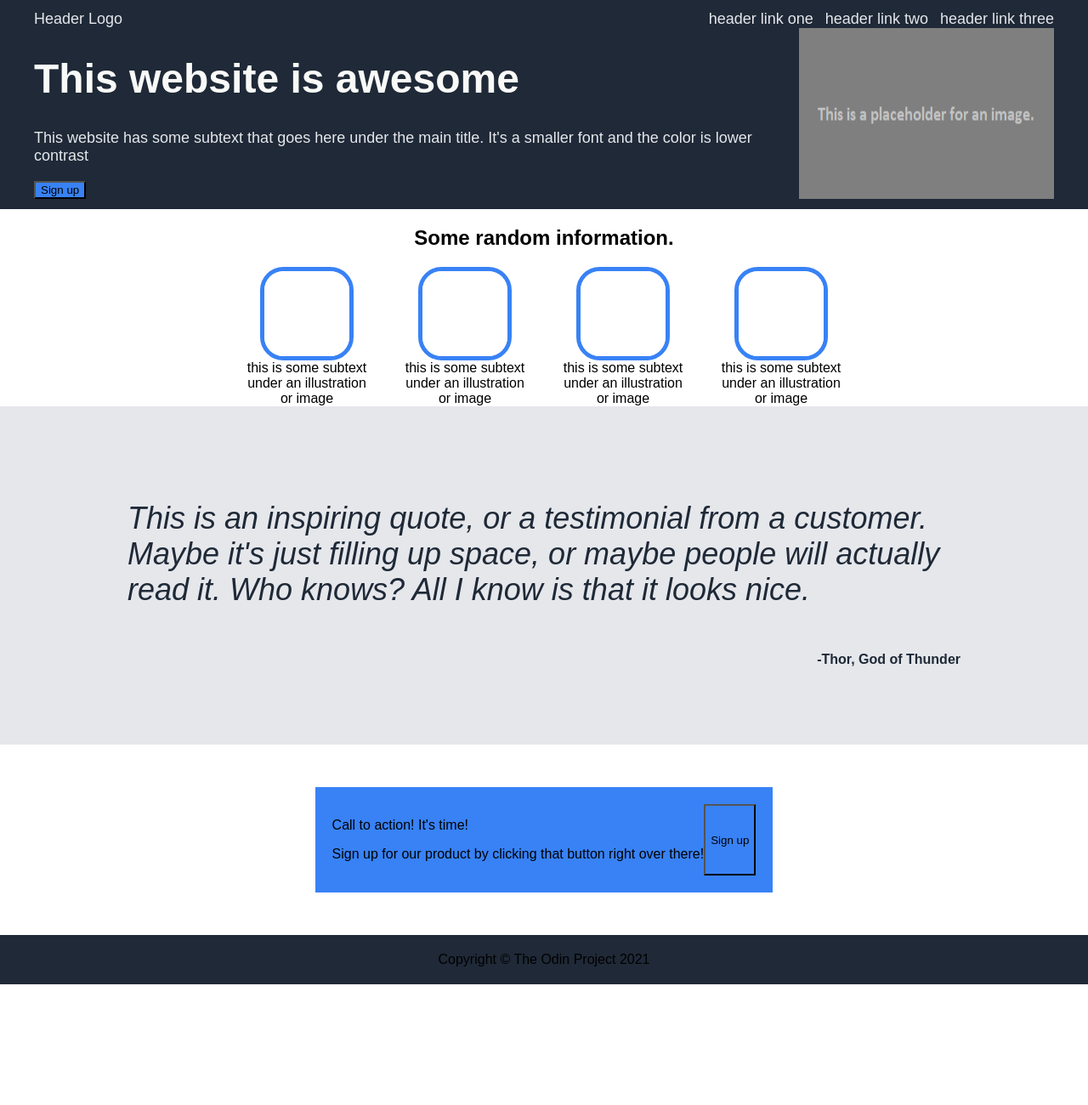
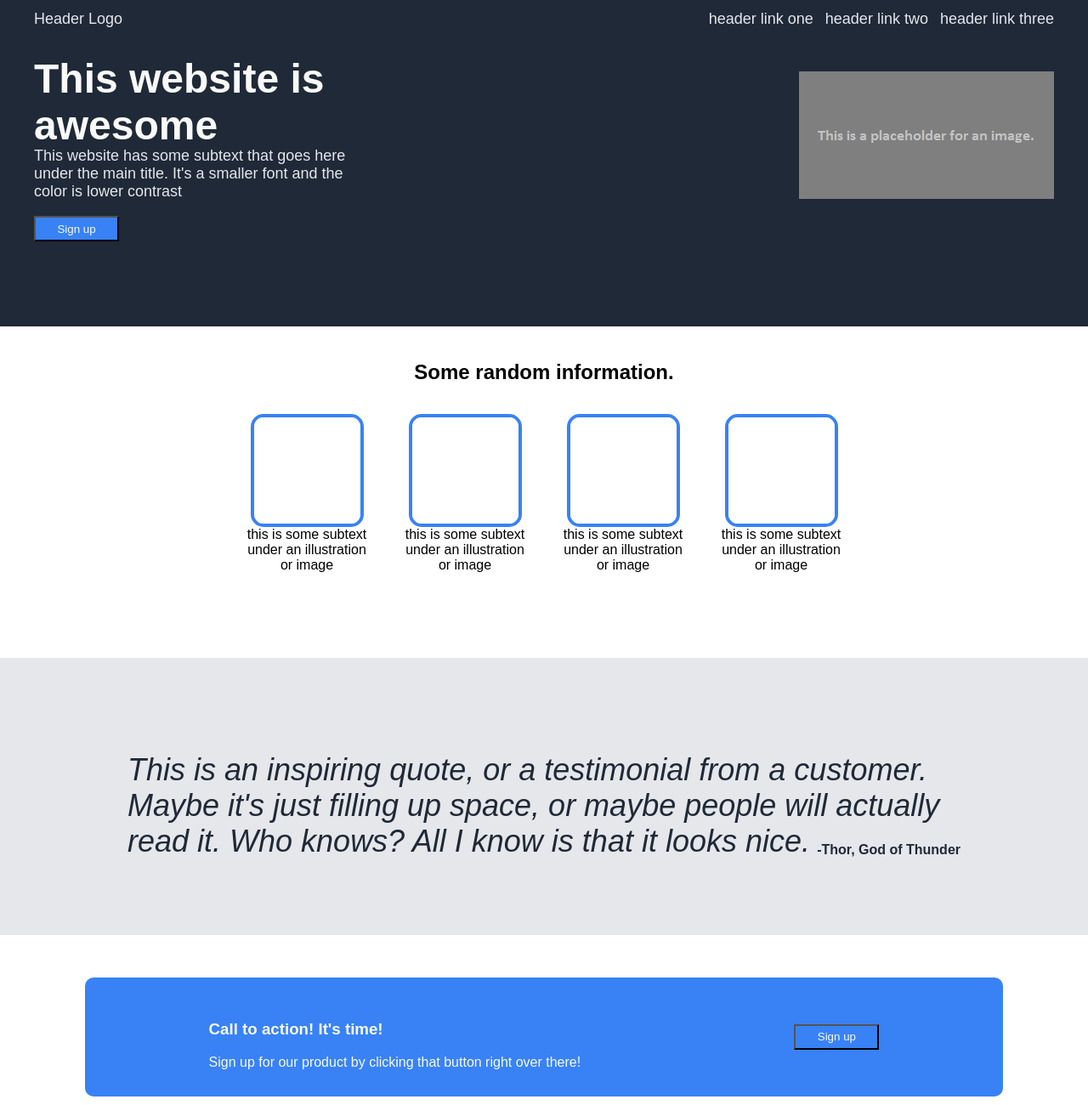
Before and after one commit to jkgiwa/odin-landing-page, a plain HTML site: page index.html in a window 1280 px wide. Shown: the top 1300 px of the page at 85% size. Before the commit the page ends 1158 px from the top, so only its background shows below. Drawn offline with Linux system fonts and the light colour scheme.

Commit message:
edit index.html styles.css

```diff
--- a/index.html
+++ b/index.html
@@ -21,7 +21,7 @@
                     <p>This website has some subtext that goes here under the main title. It's a smaller font and the color is lower contrast</p>
                     <button>Sign up</button>
                 </div>
-            <img src="../odin-landing-page/img/300x150-placeholder.png" alt="Grey image placeholder">
+                <img class="placeholder" src="../odin-landing-page/img/300x150-placeholder.png" alt="Grey image placeholder">
             </div>
         </div>
 
@@ -55,8 +55,8 @@
         <div class="section-four">
             <div class="blue-banner">
                 <div>
-                    <p>Call to action! It's time!</p>
-                    <p>Sign up for our product by clicking that button right over there!</p>
+                    <h3>Call to action! It's time!</h3>
+                    Sign up for our product by clicking that button right over there!
                 </div>
                     <button>Sign up</button>
             </div>
--- a/styles.css
+++ b/styles.css
@@ -7,6 +7,7 @@
     display: flex;
     flex-direction: column;
     margin: 0;
+    flex: 1;
 
 }
 
@@ -14,11 +15,29 @@
     background-color: #1f2937;
     padding: 12px 40px;
     font-size: 18px;
+    padding-bottom: 100px;
+}
+
+.header-1 {
+    display: flex;
+    justify-content: space-between;
+    color: #e5e7eb;
+}
+
+.header-2 {
+    font-size: 18px;
+    color: #e5e7eb;
+    display: flex;
+    justify-content: space-between;
+    align-items: center;
 }
 
 .section-two {
   text-align: center;
-
+  padding: 20px 150px 100px 150px;
+  display: flex;
+  gap: 15px;
+  flex-direction: column;
 }
 
 .section-three {
@@ -29,6 +48,7 @@
     flex-direction: column;
     justify-content: center;
     align-items: center;
+
 
 }
 
@@ -43,12 +63,23 @@
     background-color: #3882f6;
     padding: 20px;
     display: flex;
-    justify-content: space-between;
-}
+    justify-content: space-around;
+    align-items: center;
+    border: #3882f6 2px;
+    border-radius: 10px;
+    /*width: 500px;*/
+    height: 100px;
+    flex-grow: 2;
+    color: #f9faf8;
+
+    }
 
 button {
     background-color: #3882f6;
-    flex-shrink: ;
+    width: 100px;
+    height: 30px;
+    color: #f9faf8;
+
 
 }
 
@@ -58,6 +89,7 @@
     justify-content: center;
     align-items: center;
     padding: 20px;
+    color: #e5e7eb;
 }
 
 ul {
@@ -75,31 +107,30 @@
     color: #e5e7eb;
 }
 
-.header-1 {
-    display: flex;
-    justify-content: space-between;
-    color: #e5e7eb;
-}
+
 
 #quote {
     font-style: italic;
     font-weight: lighter;
     font-size: 36px;
     align-self: flex-start;
+    margin-bottom: 0;
 }
 
 #person {
     font-weight: bold;
     align-self: flex-end;
+    margin-top: -20px;
+
 }
 
 .blue-border {
-    border: 5px;
+    border: 4px;
     border-style: solid;
-    border-radius: 25%;
+    border-radius: 15px;
     border-color: #3882f6;
-    height: 100px;
-    max-width: 100px;
+    height: 125px;
+    max-width: 125px;
 }
 
 .pics {
@@ -123,14 +154,24 @@
     font-size: 48px;
     font-weight: bolder;
     color: #f9faf8;
+    margin-bottom: -20px;
 }
 
-.header-2 {
-    font-size: 18px;
-    color: #e5e7eb;
+
+
+.separation {
     display: flex;
+    flex-direction: column;
+    width: 400px;
+    justify-content:space-around;
 }
 
-.separation {
-    display:
+.separation button {
+   color: ;
 }
+
+.placeholder {
+    width: 300px;
+    height: 150px;
+    flex-shrink: 0;
+}
```
